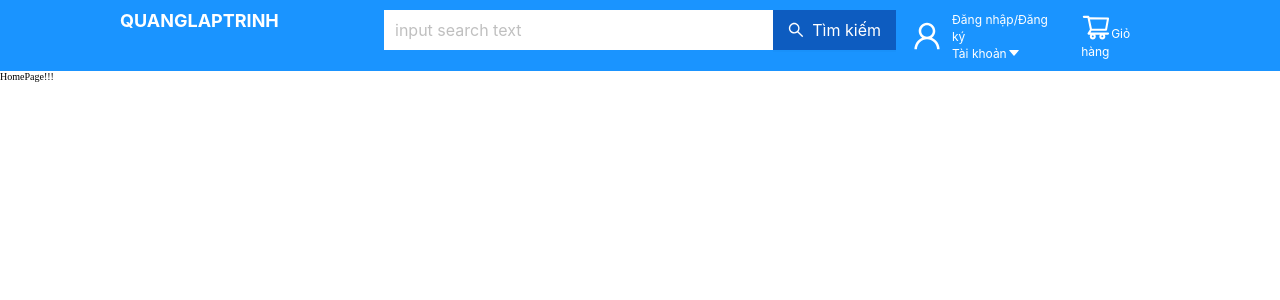
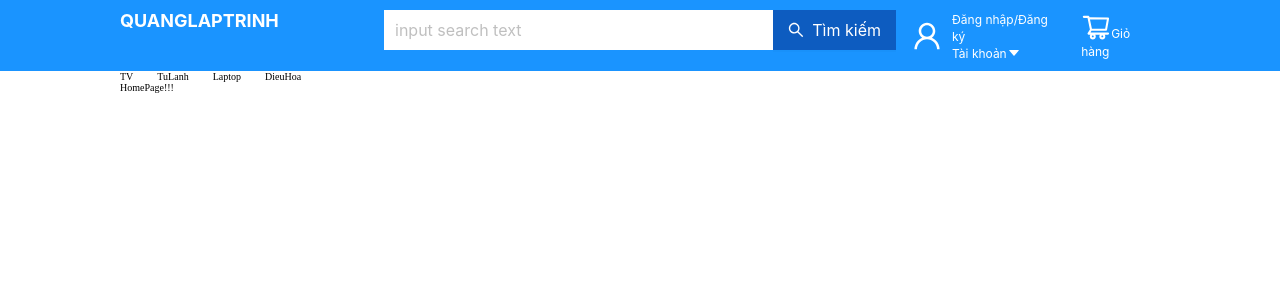
Before and after one commit to QuangThe27/BanHangDienTu, a React (Create React App) app: page / in a window 1280 px wide. Shown: the top 300 px of the page. Built offline with nearby package versions, Linux system fonts and the light colour scheme.

Commit message:
Phân chia component (input, button)

```diff
--- /dev/null
+++ b/src/components/ButtonComponent/ButtonComponent.jsx
@@ -0,0 +1,17 @@
+import React from "react";
+import { Button } from 'antd';
+
+const ButtonComponent = ({size, styleButton, textButton, styleTextButton, ...rests}) => {
+    return (
+        <Button
+            size={size}
+            // icon={<SearchOutlined />}
+            style={styleButton}
+            {...rests}
+        >
+            <span style={styleTextButton}>{textButton}</span>
+        </Button>
+    );
+}
+
+export default ButtonComponent;
--- a/src/components/ButtonInputSearch/ButtonInputSearch.jsx
+++ b/src/components/ButtonInputSearch/ButtonInputSearch.jsx
@@ -1,8 +1,9 @@
-import { Input, Button } from "antd";
 import React from "react";
 import {
     SearchOutlined,
   } from '@ant-design/icons';
+import InputComponent from "../InputComponent/InputComponent";
+import ButtonComponent from "../ButtonComponent/ButtonComponent";
 
 const ButtonInputSearch = (props) => { //props áp dụng cho sử dụng nhiều nơi
     const {
@@ -14,17 +15,19 @@ const ButtonInputSearch = (props) => { //props áp dụng cho sử dụng nhiề
     return (
         <div style={{display: 'flex'}}>
             {/* Chuyền các giá trị vào */}
-            <Input
+            <InputComponent
                 size={size}
                 placeholder={placeholder}
                 style={{backgroundColor: backgroundColorInput, border: bordered, borderRadius: '0'}}
             />
 
-            <Button
+            <ButtonComponent
                 size={size}
                 icon={<SearchOutlined />}
-                style={{ backgroundColor: backgroundColorButton, border: bordered, borderRadius: '0', color: colorButton}}
-            ><span>{textButton}</span></Button>
+                styleButton={{ backgroundColor: backgroundColorButton, border: bordered, borderRadius: '0', color: colorButton}}
+                textButton={textButton}
+                styleTextButton={{color: colorButton}}
+            />
         </div>
     );
 }
--- /dev/null
+++ b/src/components/InputComponent/InputComponent.jsx
@@ -0,0 +1,15 @@
+import React from "react";
+import { Input } from 'antd';
+
+const InputComponent = ({size, placeholder, bordered, style, ...rests}) => {
+    return (
+        <Input
+            size={size}
+            placeholder={placeholder}
+            style={style}
+            {...rests}
+        />
+    );
+}
+
+export default InputComponent;
--- /dev/null
+++ b/src/components/TypeProduct/TypeProduct.jsx
@@ -0,0 +1,9 @@
+import React from "react";
+
+const TypeProduct = ({name}) => {
+    return (
+        <div>{name}</div>
+    );
+}
+
+export default TypeProduct;
--- a/src/pages/HomePage/HomePage.jsx
+++ b/src/pages/HomePage/HomePage.jsx
@@ -1,8 +1,21 @@
 import React from "react";
+import TypeProduct from "../../components/TypeProduct/TypeProduct";
+import { WrapperTypeProduct } from './style.js'
 
 const HomePage = () => {
+    const arr = ['TV', 'TuLanh', 'Laptop', 'DieuHoa']
+
     return (
-        <div>
+        <div style={{ padding: '0 120px'}}>
+            <WrapperTypeProduct>
+                {
+                    arr.map((item) => {
+                        return (
+                            <TypeProduct name={item} key={item}/>
+                        );
+                    })
+                }
+            </WrapperTypeProduct>
             HomePage!!!
         </div>
     );
--- /dev/null
+++ b/src/pages/HomePage/style.js
@@ -0,0 +1,8 @@
+import styled from "styled-components";
+
+export const WrapperTypeProduct = styled.div`
+    display: flex;
+    align-items: center;
+    justify-content: flex-start;
+    gap: 24px;
+`
```
